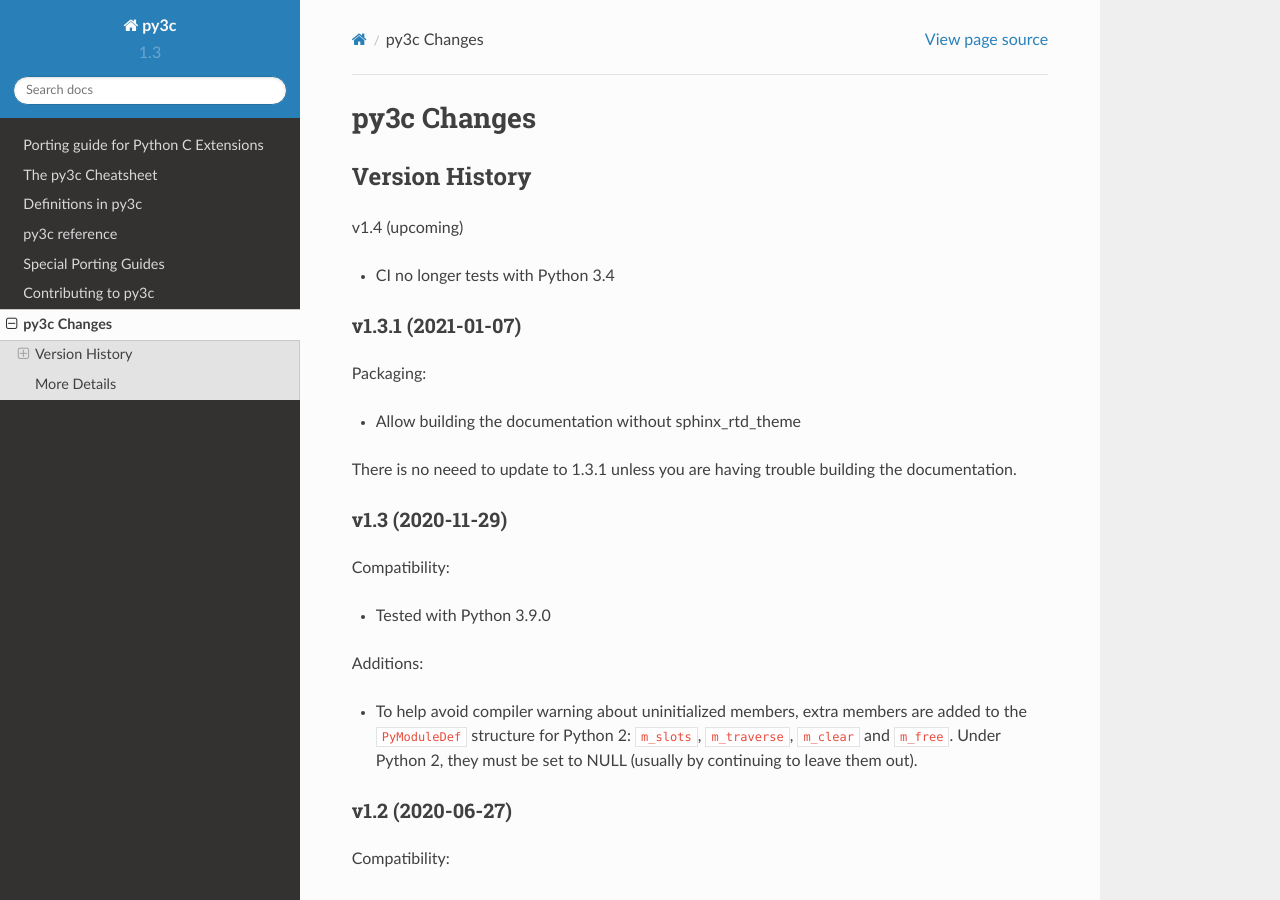
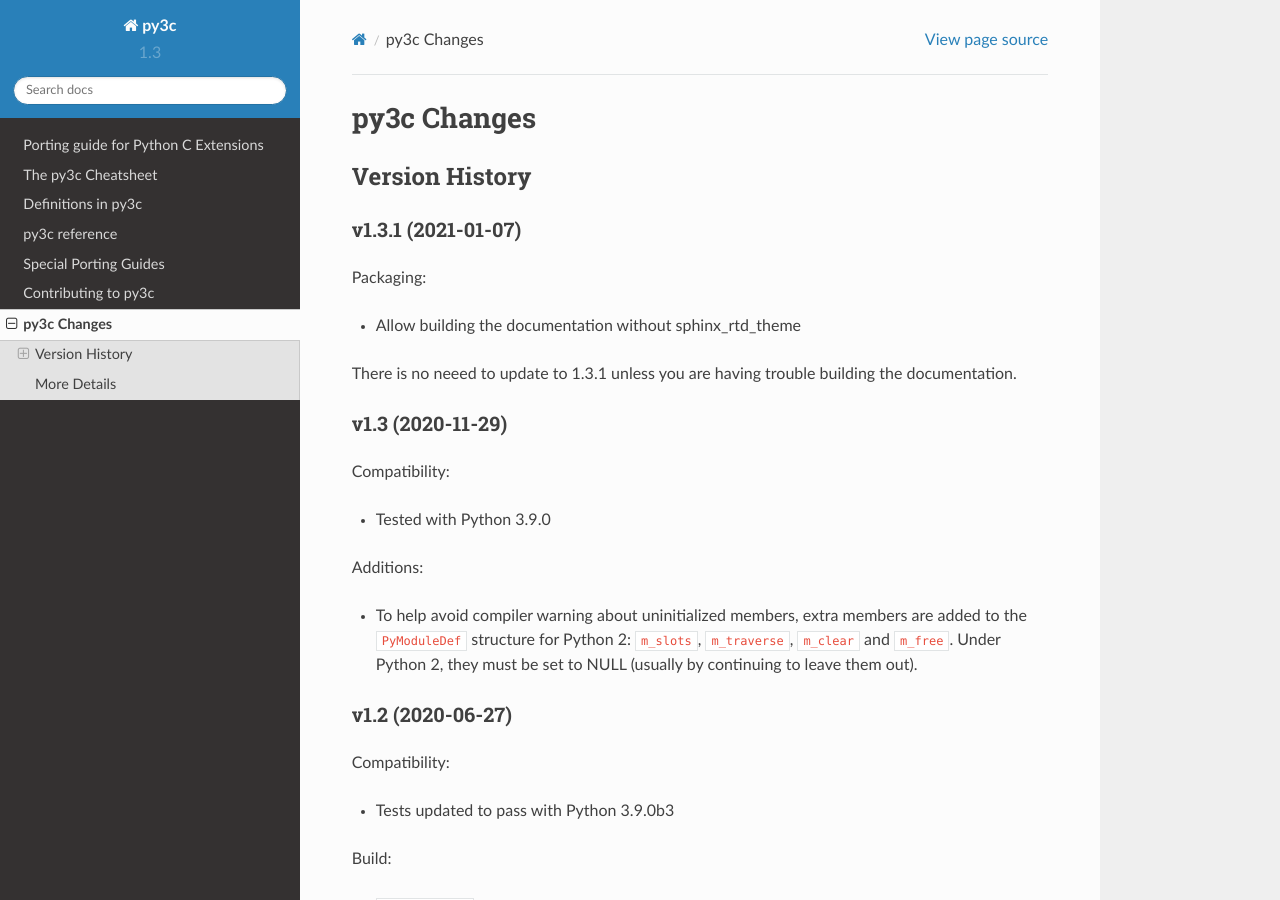
Before and after one commit to encukou/py3c, a Sphinx documentation site: the page built from doc/source/changelog.rst, in a window 1280 px wide and 900 px high. Built offline with Sphinx 7.4.7 and the Read the Docs theme 2.0.0, drawn with Linux system fonts in a browser that asks for light colours.

Commit message:
Bring Travis CI back for Python 3.4

```diff
--- a/doc/source/changelog.rst
+++ b/doc/source/changelog.rst
@@ -6,10 +6,6 @@
 
 Version History
 ===============
-
-v1.4 (upcoming)
-
-* CI no longer tests with Python 3.4
 
 
 v1.3.1 (2021-01-07)
```
Also changed, not shown: .travis.yml (added).
